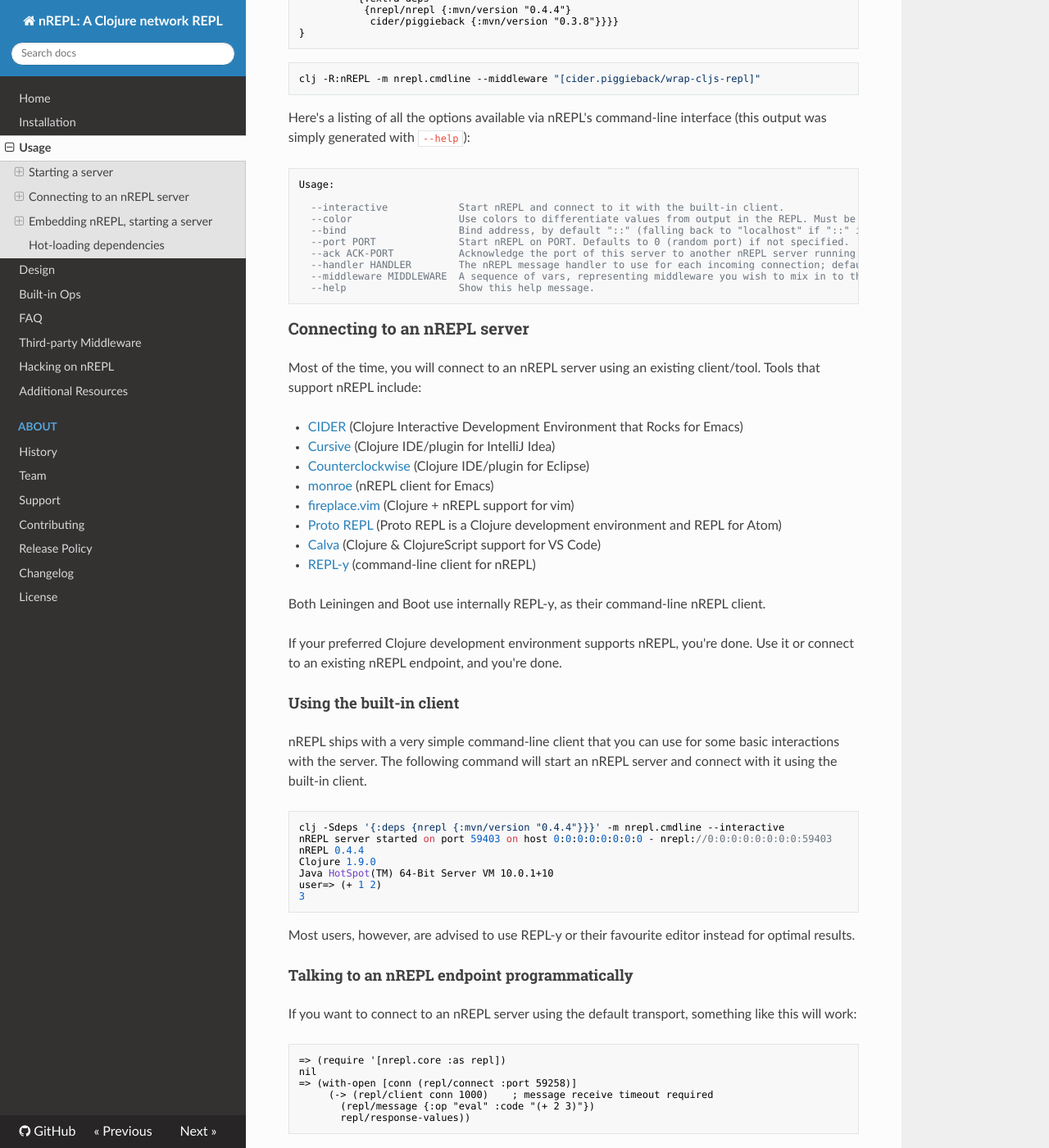
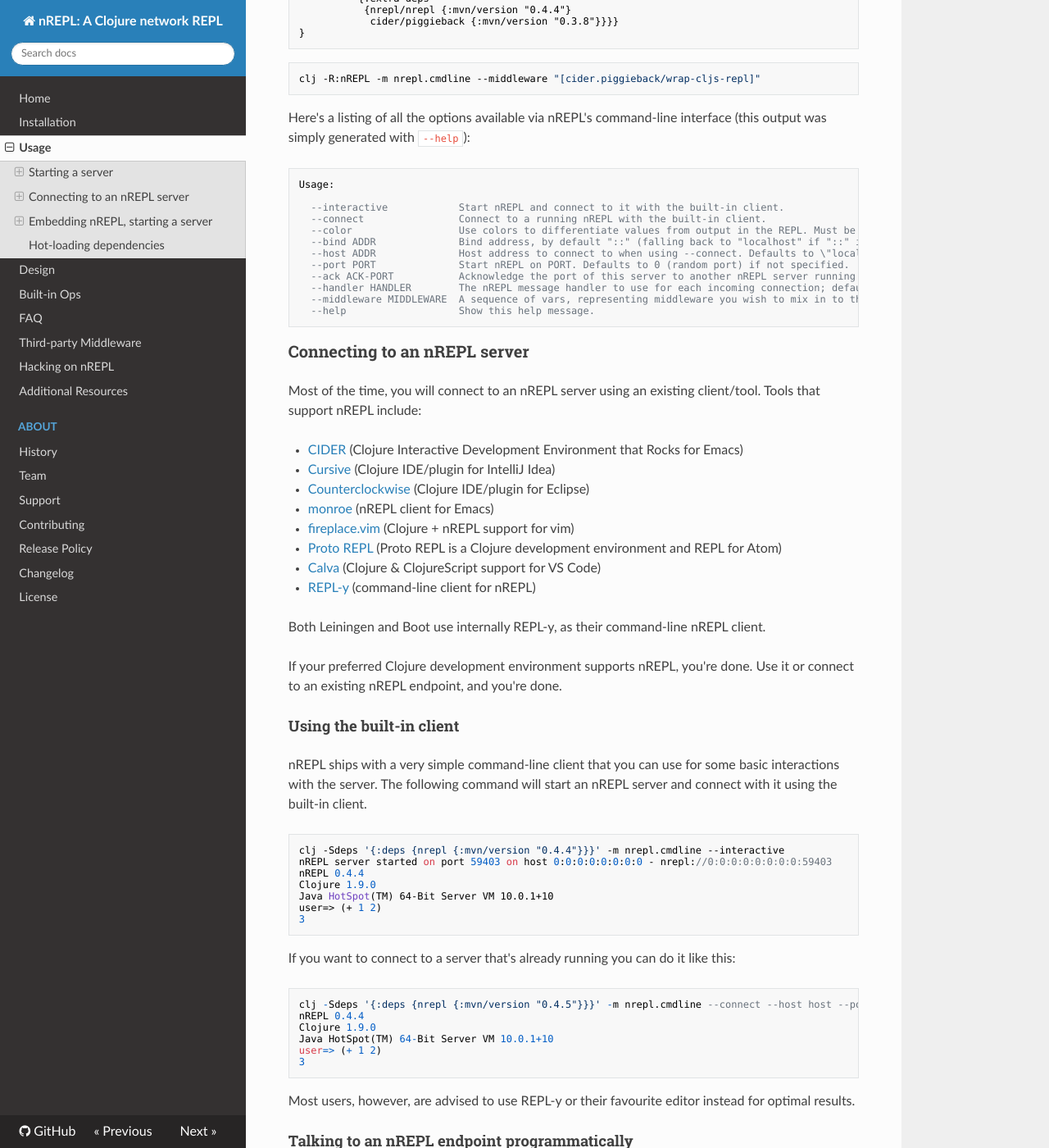
Before and after one commit to nrepl/nrepl, an MkDocs documentation site: the page built from doc/usage.md, in a window 1280 px wide and 1400 px high, scrolled down 1319 px. Shown: the whole window at 82% size. Built offline with MkDocs 1.6.1, drawn with Linux system fonts in a browser that asks for light colours; nearby versions of some CDN libraries; old or Windows-style settings are respelled for this version of MkDocs.

Commit message:
[Fix #39] Add a --connect command-line flag
It allows you to connect to a running nREPL server with the built-in
REPL client. This also adds a `--host` flag to pass the host to
connect to. I've decided it's a better idea not to reuse the existing
`--bind` for this and to keep it server-specific for now.

````diff
--- a/doc/usage.md
+++ b/doc/usage.md
@@ -79,8 +79,10 @@ interface (this output was simply generated with `--help`):
 Usage:
 
   --interactive            Start nREPL and connect to it with the built-in client.
+  --connect                Connect to a running nREPL with the built-in client.
   --color                  Use colors to differentiate values from output in the REPL. Must be combined with --interactive.
-  --bind                   Bind address, by default "::" (falling back to "localhost" if "::" isn't resolved by the underlying network stack).
+  --bind ADDR              Bind address, by default "::" (falling back to "localhost" if "::" isn't resolved by the underlying network stack).
+  --host ADDR              Host address to connect to when using --connect. Defaults to \"localhost\".
   --port PORT              Start nREPL on PORT. Defaults to 0 (random port) if not specified.
   --ack ACK-PORT           Acknowledge the port of this server to another nREPL server running on ACK-PORT.
   --handler HANDLER        The nREPL message handler to use for each incoming connection; defaults to the result of `(nrepl.server/default-handler)`.
@@ -119,6 +121,17 @@ and connect with it using the built-in client.
 ```
 clj -Sdeps '{:deps {nrepl {:mvn/version "0.4.4"}}}' -m nrepl.cmdline --interactive
 nREPL server started on port 59403 on host 0:0:0:0:0:0:0:0 - nrepl://0:0:0:0:0:0:0:0:59403
+nREPL 0.4.4
+Clojure 1.9.0
+Java HotSpot(TM) 64-Bit Server VM 10.0.1+10
+user=> (+ 1 2)
+3
+```
+
+If you want to connect to a server that's already running you can do it like this:
+
+```
+clj -Sdeps '{:deps {nrepl {:mvn/version "0.4.5"}}}' -m nrepl.cmdline --connect --host host --port port
 nREPL 0.4.4
 Clojure 1.9.0
 Java HotSpot(TM) 64-Bit Server VM 10.0.1+10
````
Also changed, not shown: CHANGELOG.md (+2 -0 lines), 1 other file.
